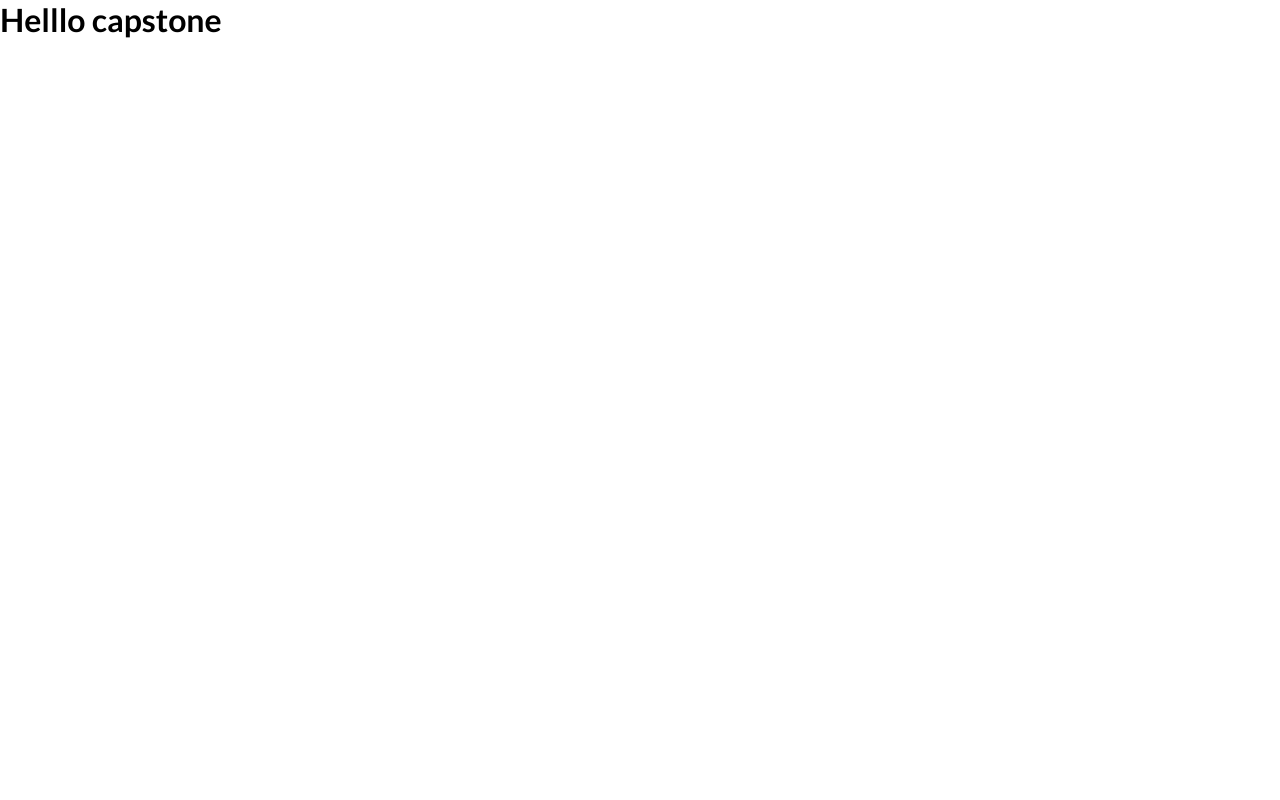
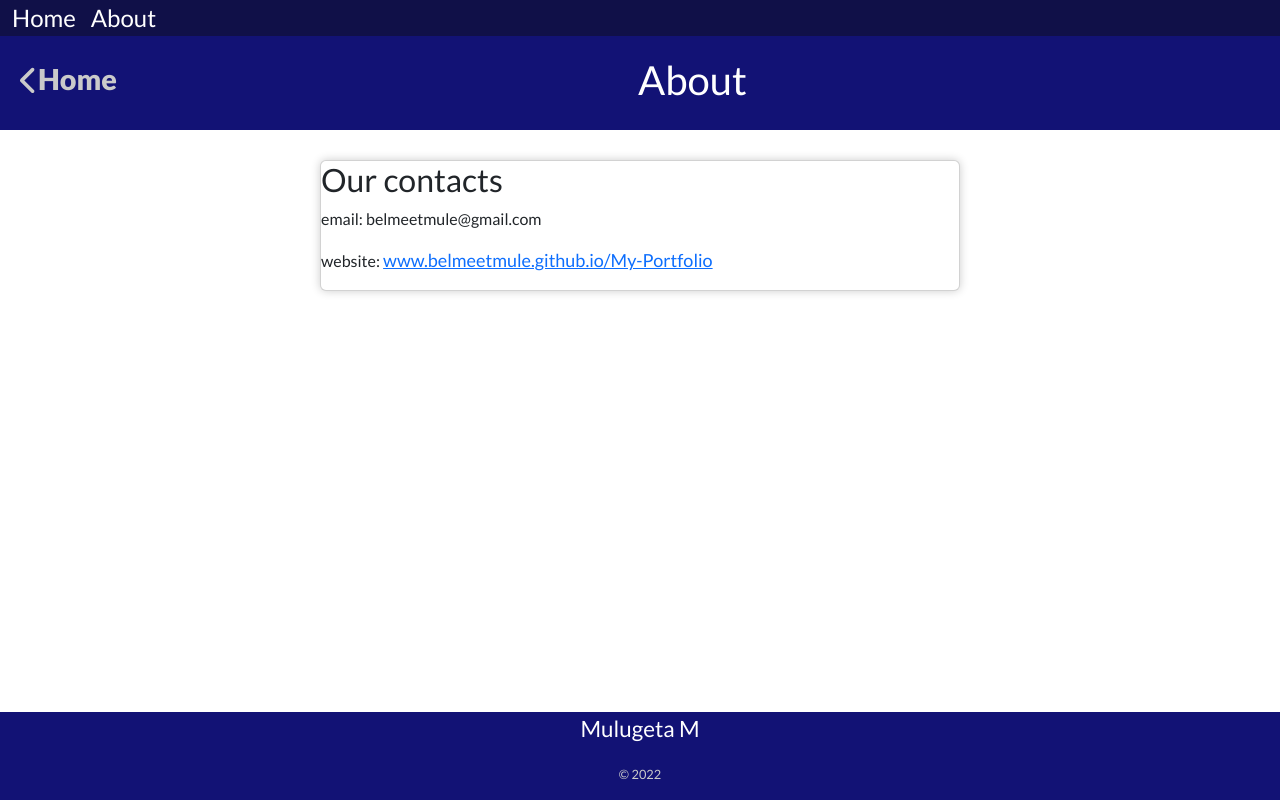
Before and after one commit to belmeetmule/react-capstone, a React (Create React App) app: page /About in a window 1280 px wide. Built offline with nearby package versions, Linux system fonts and the light colour scheme.

Commit message:
Add rout

```diff
--- a/src/App.js
+++ b/src/App.js
@@ -1,11 +1,17 @@
-import logo from './logo.svg';
-import './App.css';
+import React from 'react';
+import { Route, Routes } from 'react-router';
+import HomePage from './Pages/HomePage';
+import LeagueDetails from './Components/Leagues/LeagueDetails';
+import About from './Pages/AboutPage';
+import 'bootstrap/dist/css/bootstrap.min.css';
 
 function App() {
   return (
-    <div className="App">
-      <h1> Helllo capstone </h1>
-    </div>
+    <Routes>
+      <Route path="/" element={<HomePage />} />
+      <Route path="/detail/:leaguesId" element={<LeagueDetails />} />
+      <Route path="/About" element={<About />} />
+    </Routes>
   );
 }
 
```
